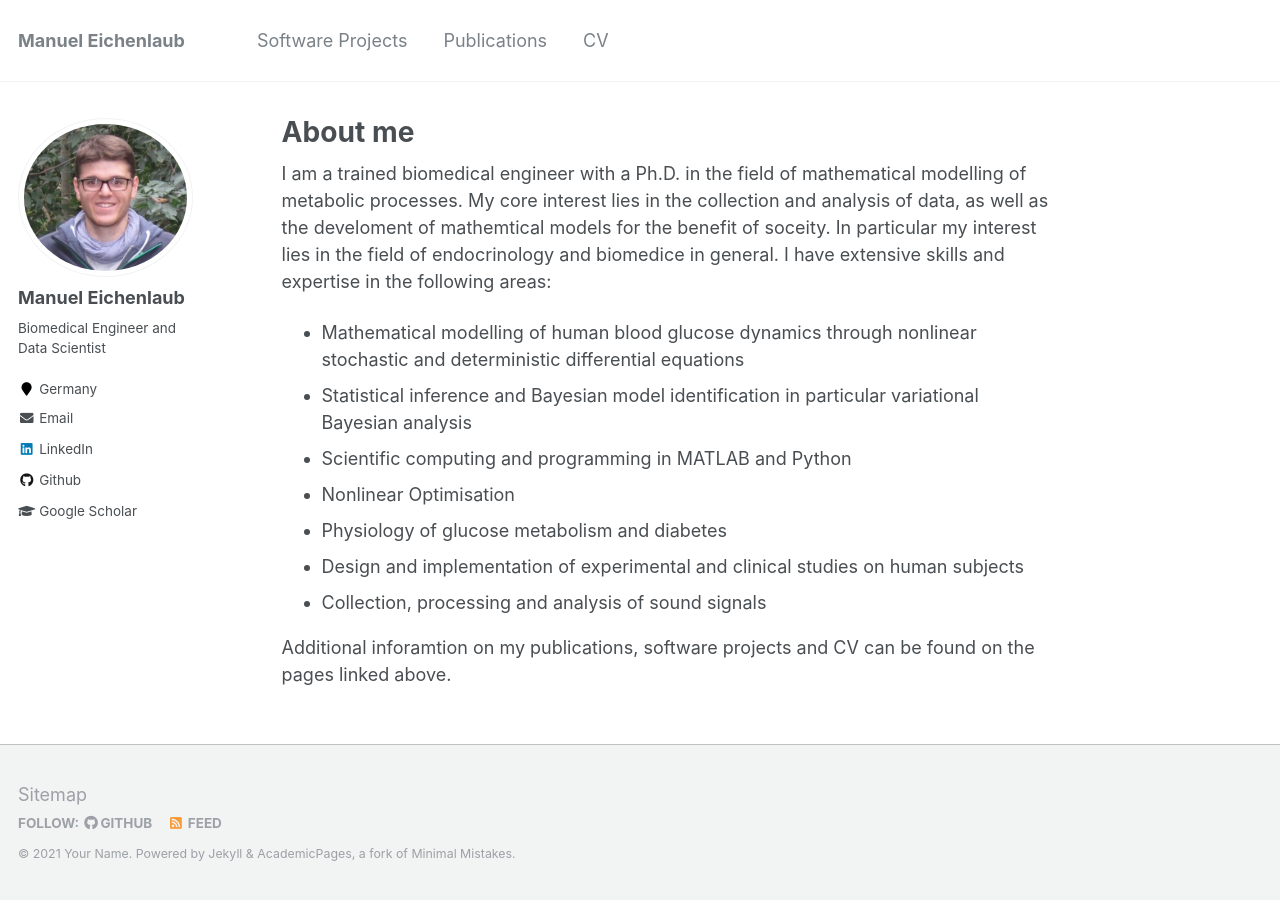
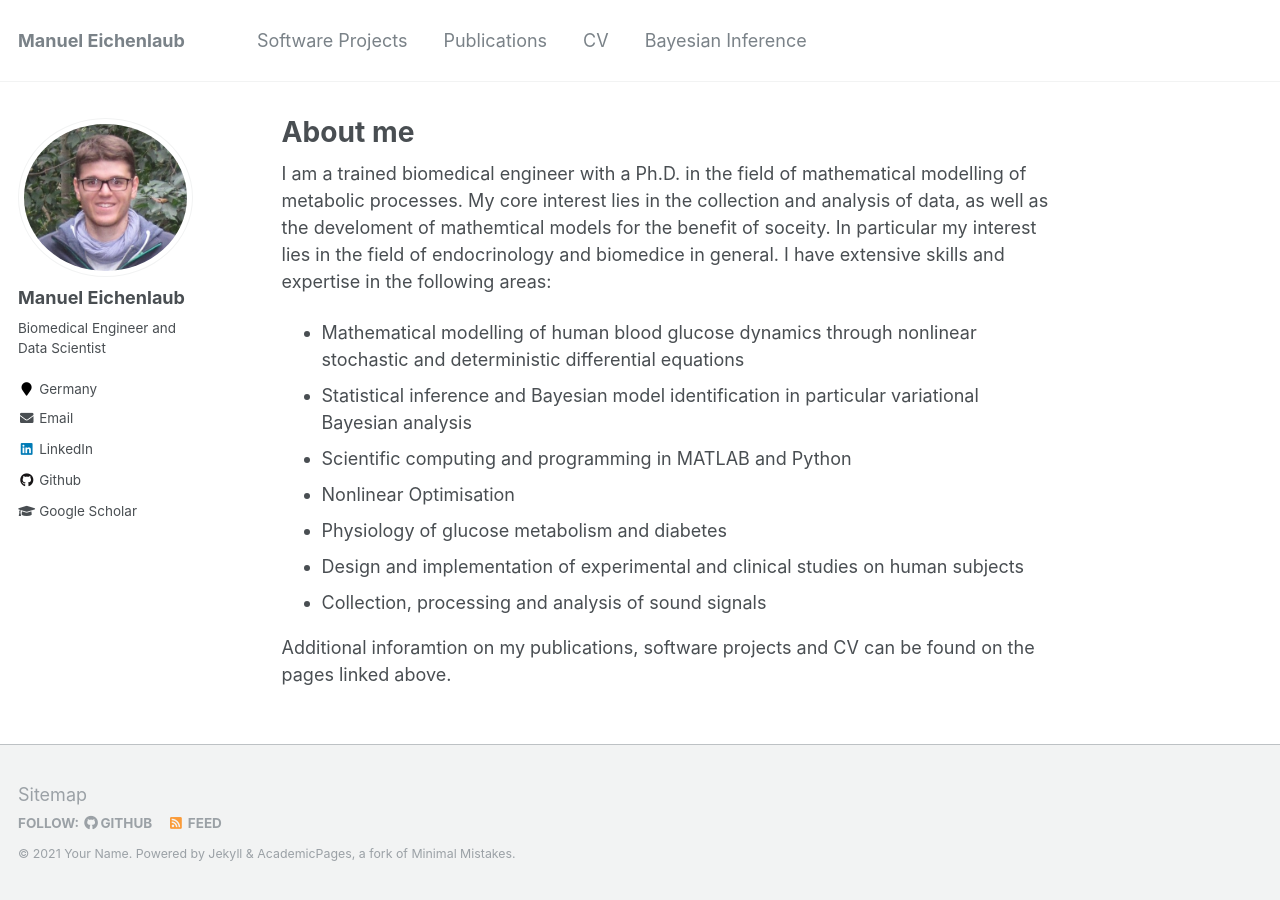
Before and after one commit to manueich/manueich.github.io, a Jekyll site: the page built from _pages/about.md, in a window 1280 px wide. Built offline with Jekyll 4.4.1, drawn with Linux system fonts in a browser that asks for light colours.

Commit message:
Update navigation.yml

```diff
--- a/_data/navigation.yml
+++ b/_data/navigation.yml
@@ -8,3 +8,6 @@ main:
 
   - title: "CV"
     url: /cv/
+
+  - title: "Bayesian Inference"
+    url: /Bayesian_Inference/
```
